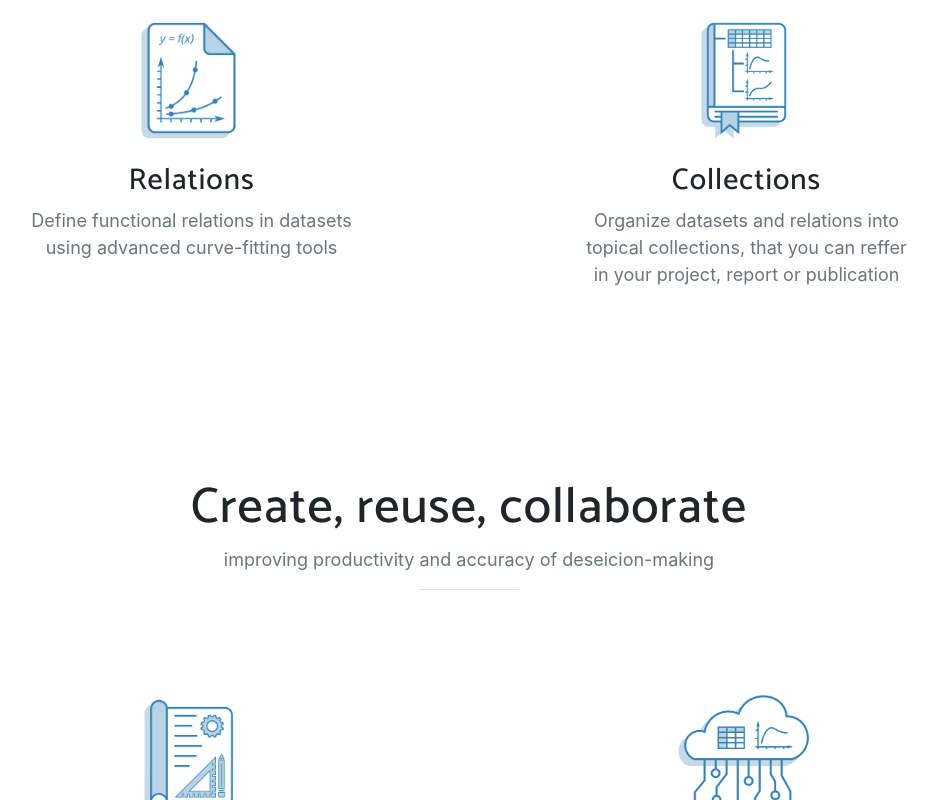
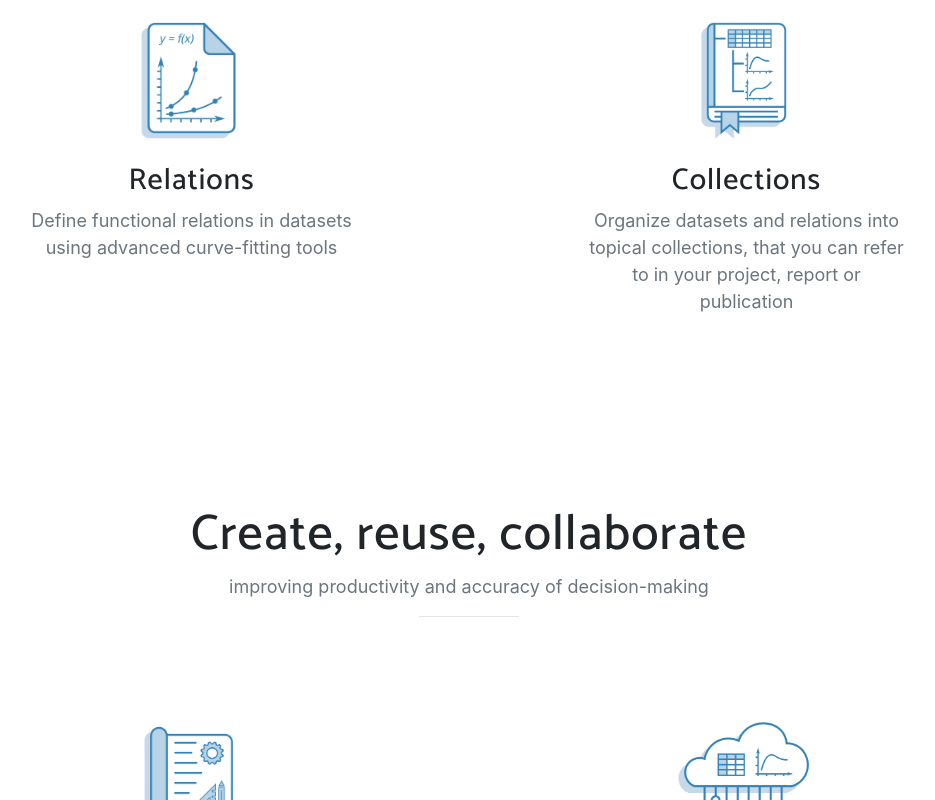
Before and after one commit to SplineCloud/splinecloud-landing, a website with bundled scripts: page index.html in a window 1280 px wide. Shown: the part 2154-2954 px from the top of the page, without its empty margins (171-1106 px from the left). Built offline with nearby package versions, Linux system fonts and the light colour scheme; a web font is replaced by a local one.

Commit message:
Fix spelling

```diff
--- a/index.html
+++ b/index.html
@@ -96,7 +96,7 @@
   <section class="features" id="features">
     <div class="container">
       <div class="section-heading text-center">
-        <h2>Explore and share <br> data files, datasets and fuctional relations</h2>
+        <h2>Explore and share <br> data files, datasets and functional relations</h2>
         <p class="text-muted">making knowledge structured, human-readable and machine-understandable</p>
         <hr>
       </div>
@@ -131,7 +131,7 @@
                 <div class="feature-item">
                   <img src="img/sc-collection-icon.png" >
                   <h3>Collections</h3>
-                  <p class="text-muted">Organize datasets and relations into topical collections, that you can reffer in your project, report or publication</p>
+                  <p class="text-muted">Organize datasets and relations into topical collections, that you can refer to in your project, report or publication</p>
                 </div>
               </div>
             </div>
@@ -141,7 +141,7 @@
       <!-- </div> -->
       <div class="section-subheading pt-1 text-center">
         <h2>Create, reuse, collaborate</h2>
-        <p class="text-muted">improving productivity and accuracy of deseicion-making</p>
+        <p class="text-muted">improving productivity and accuracy of decision-making</p>
         <hr>
       </div>
       <div class="row">
```
